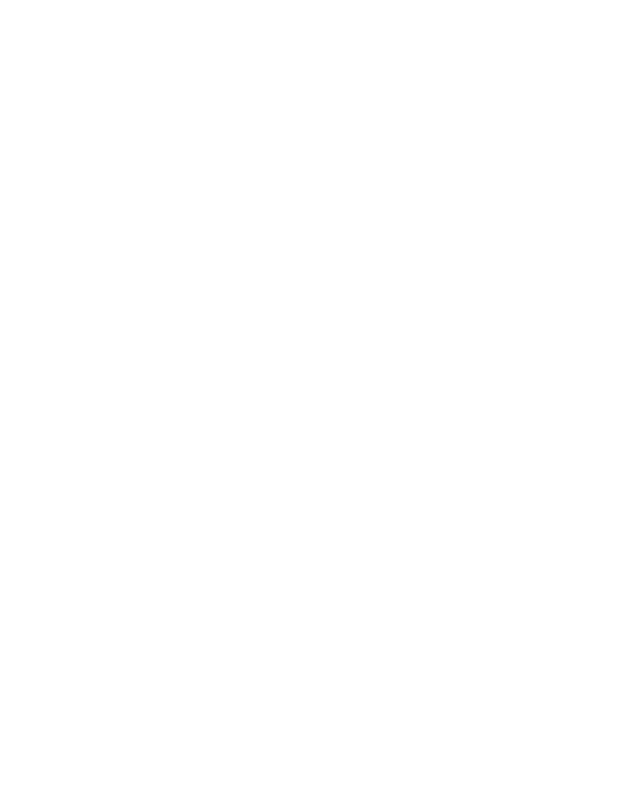
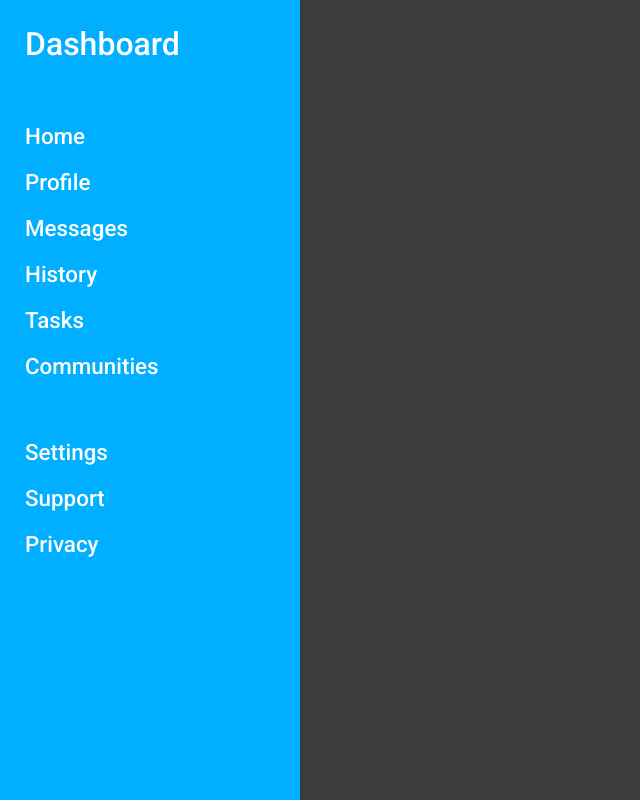
Before and after one commit to Boltlord1/admin-dashboard, a plain HTML site: page index.html in a window 1280 px wide. Shown: the whole page, without its empty margins (0-640 px from the left). Drawn offline with Linux system fonts and the light colour scheme.

Commit message:
Created logoless dashboard

```diff
--- a/index.html
+++ b/index.html
@@ -5,8 +5,28 @@
     <meta name="viewport" content="width=device-width, initial-scale=1.0">
     <title>Admin Dashboard</title>
     <link rel="stylesheet" href="styles.css">
+    <link rel="preconnect" href="https://fonts.googleapis.com">
+    <link rel="preconnect" href="https://fonts.gstatic.com" crossorigin>
+    <link href="https://fonts.googleapis.com/css2?family=Roboto:ital,wght@0,100..900;1,100..900&display=swap" rel="stylesheet">
 </head>
 <body>
+    <ul class="dashboard">
+        <li class="dashboard-logo">Dashboard</li>
+        <li class="dashboard-link">Home</li>
+        <li class="dashboard-link">Profile</li>
+        <li class="dashboard-link">Messages</li>
+        <li class="dashboard-link">History</li>
+        <li class="dashboard-link">Tasks</li>
+        <li class="dashboard-link">Communities</li>
+        <li class="dashboard-link">Settings</li>
+        <li class="dashboard-link">Support</li>
+        <li class="dashboard-link">Privacy</li>
+    </ul>
+    <div class="header">
 
+    </div>
+    <div class="content">
+
+    </div>
 </body>
 </html>
--- a/styles.css
+++ b/styles.css
@@ -0,0 +1,49 @@
+* {
+    margin: 0;
+    padding: 0;
+    box-sizing: border-box;
+}
+
+:root {
+    font-size: 16px;
+    font-family: 'Roboto', sans-serif;
+}
+
+body {
+    background-color: rgb(60, 60, 60);
+    height: 100vh;
+    width: 100vw;
+    display: grid;
+    grid-template-columns: 300px 1fr;
+    grid-template-rows: 1fr 3fr;
+}
+
+img {
+    background-color: rgb(180, 180, 180);
+}
+
+li {
+    list-style: none;
+}
+
+.dashboard {
+    font-weight: 500;
+    color: white;
+    background-color: rgb(0, 175, 255);
+    padding: 25px;
+    grid-row: 1 / span 2;
+}
+
+.dashboard-logo {
+    font-size: 2rem;
+    margin-bottom: 60px;
+}
+
+.dashboard-link {
+    font-size: 1.4rem;
+    margin-top: 20px;
+}
+
+.dashboard-link:nth-child(7) {
+    margin-bottom: 60px;
+}
```
